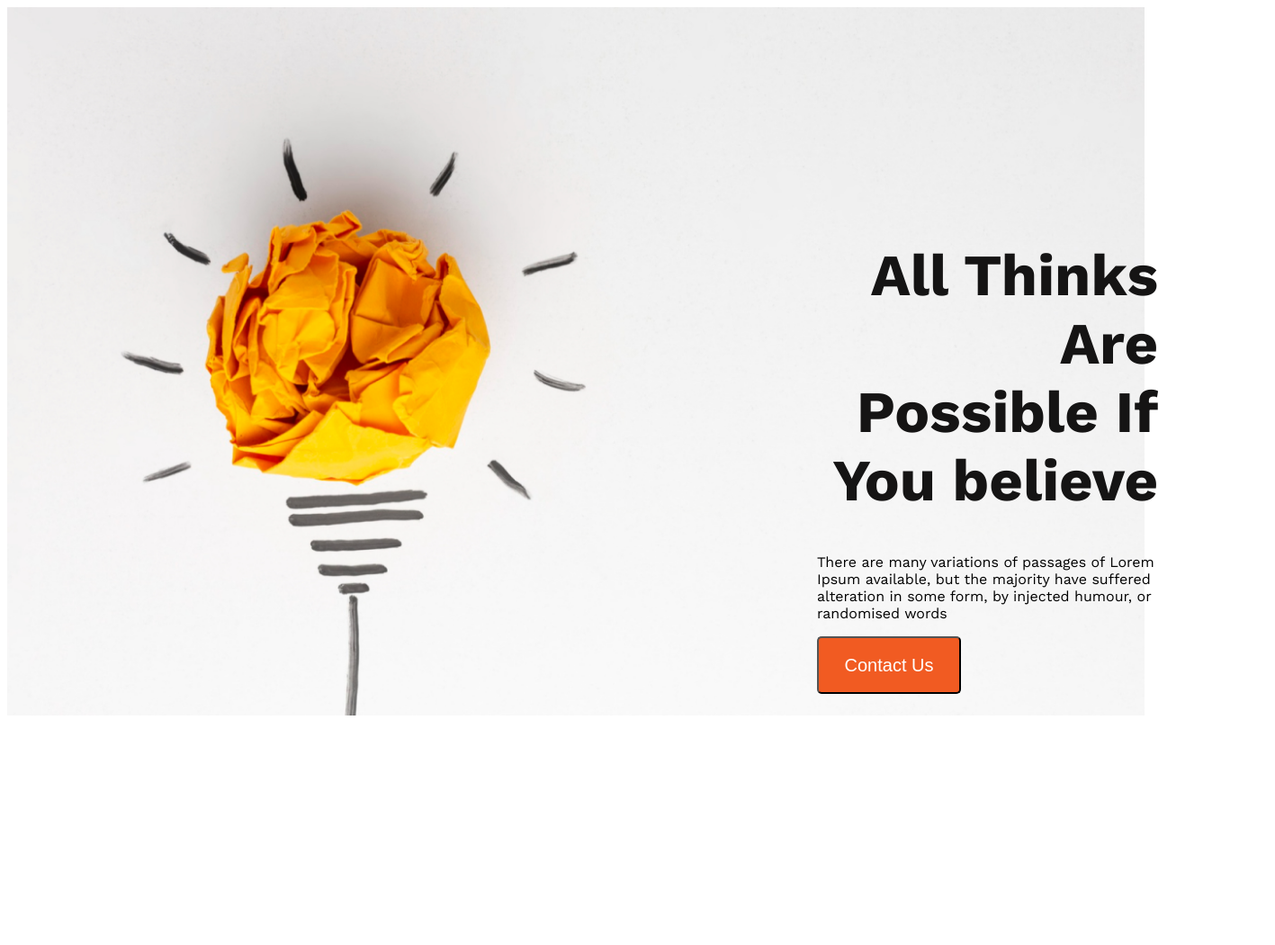
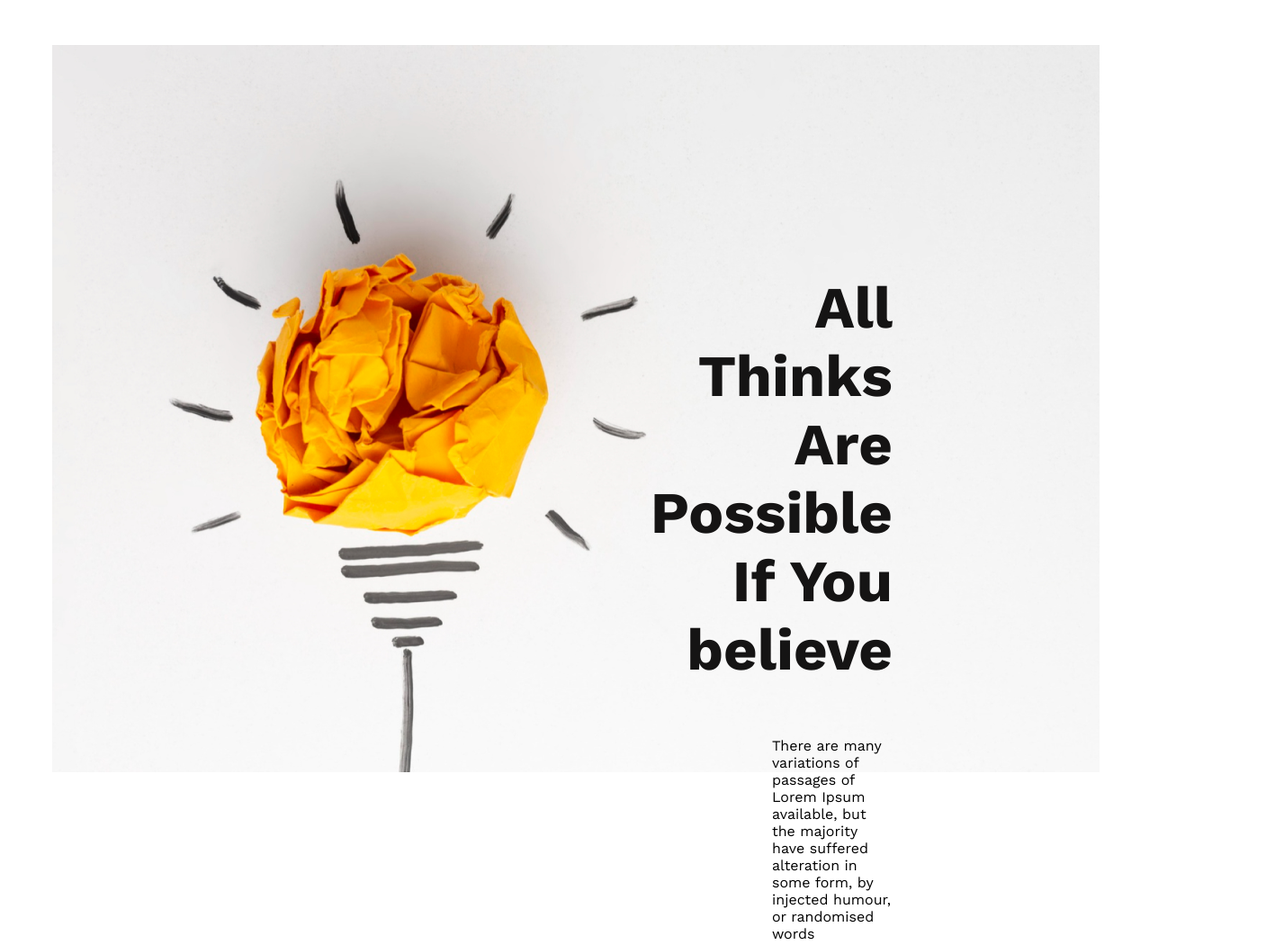
Before and after one commit to csedeveloper06/local-new-year-new-me, a plain HTML site: page index.html in a window 1280 px wide. Shown: the top 1050 px of the page at 90% size, 1417 px wide, since content can reach past the window. Before the commit the page ends 803 px from the top, so only its background shows below. Drawn offline with nearby package versions, Linux system fonts and the light colour scheme.

Commit message:
added header section

```diff
--- a/style.css
+++ b/style.css
@@ -5,14 +5,17 @@ font-family: 'Work Sans', sans-serif;
 /* header section styles */
 header{
     background-image: url('../../images/banner/banner1.png');
-    background-repeat: none;
-    background-size: cover;
-    max-height: 1600px;
-    width: auto;
+    background-repeat: no-repeat;
+    max-width: 1600px;
+    height: 800px;
+    padding: 210px 230px 24px 800px;
+    margin: 50px;
 }
 .banner{
-    padding: 216px 130px 24px 900px;
-    width: 30%;
+    display: flex;
+    flex-direction: column;
+    justify-content: space-around;
+    align-items: flex-end;
 }
 
 .banner-title{
@@ -37,4 +40,6 @@ background: #F15B22;
 position: bottom left;
 color: #FFF;
 font-size: 20px;
+border: 0;
+border-radius: 5px;
 }
```
